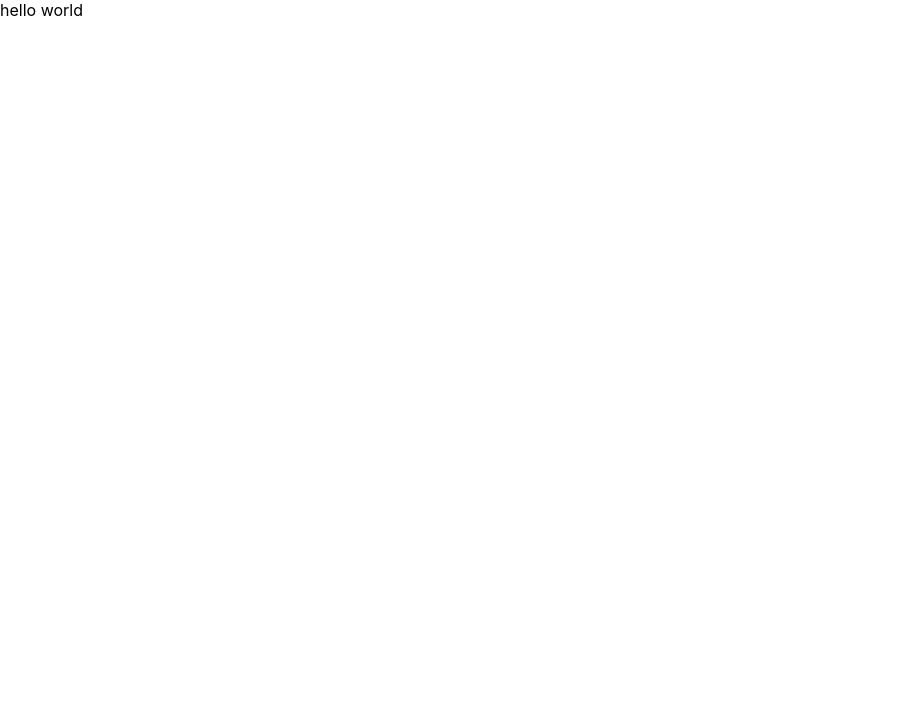
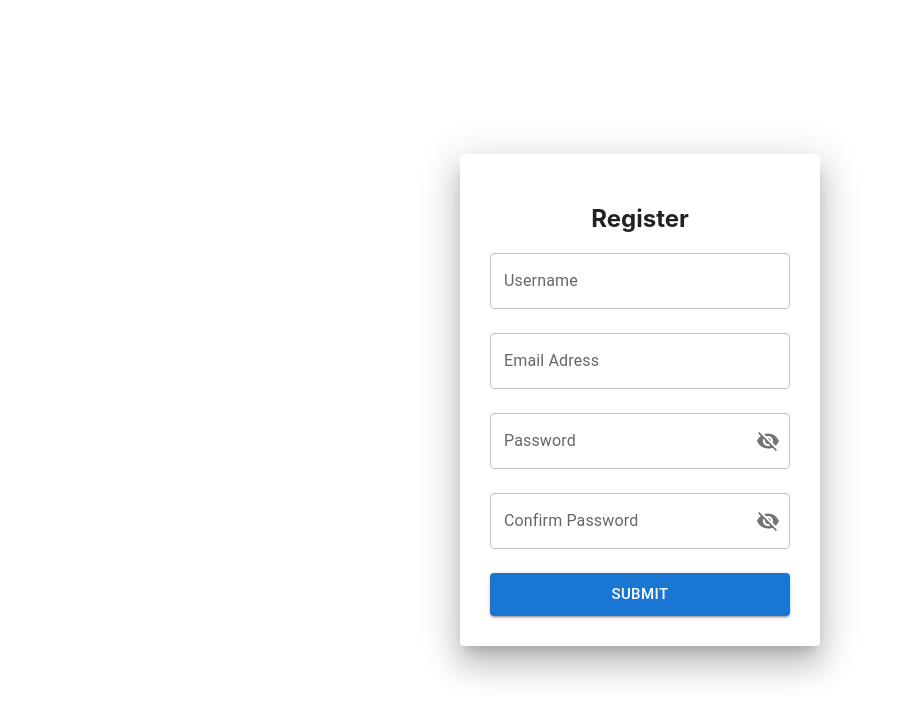
Before and after one commit to NakyungNako/realtimelearning-fe, a React (Create React App) app: page / in a window 1280 px wide. Shown: the top 718 px of the page, without its empty margins (0-901 px from the left). Built offline with nearby package versions, Linux system fonts and the light colour scheme.

Commit message:
create register form with formik and yup for validation

```diff
--- a/src/App.js
+++ b/src/App.js
@@ -1,5 +1,11 @@
+import Register from "./components/Register";
+
 function App() {
-  return <div className="App">hello world</div>;
+  return (
+    <div className="App">
+      <Register />
+    </div>
+  );
 }
 
 export default App;
--- /dev/null
+++ b/src/components/Register.js
@@ -0,0 +1,172 @@
+import React, { useState } from "react";
+import {
+  Alert,
+  Button,
+  Grid,
+  IconButton,
+  InputAdornment,
+  Paper,
+  Snackbar,
+  TextField,
+} from "@mui/material";
+import * as yup from "yup";
+import { Form, FormikProvider, useFormik } from "formik";
+import { Stack } from "@mui/system";
+import { Visibility, VisibilityOff } from "@mui/icons-material";
+
+export default function Register() {
+  const [showPassword, setShowPassword] = useState(false);
+  const [openSnack, setOpenSnack] = useState(false);
+
+  const RegisterSchema = yup.object().shape({
+    username: yup
+      .string()
+      .min(2, "Too Short!")
+      .max(50, "Too Long!")
+      .trim("Username cannot include leading and trailing spaces")
+      .strict(true)
+      .required("Username is required"),
+    email: yup
+      .string()
+      .email("Email must be a valid email address")
+      .required("Email is required"),
+    password: yup
+      .string()
+      .min(6, "Password minimim length is 6")
+      .trim("Password cannot include leading and trailing spaces")
+      .strict(true)
+      .required("Password is required"),
+    confirmPassword: yup
+      .string()
+      .oneOf([yup.ref("password")], "Password not matched")
+      .trim("The contact name cannot include leading and trailing spaces")
+      .strict(true)
+      .required("Required"),
+  });
+  const formik = useFormik({
+    initialValues: {
+      username: "",
+      email: "",
+      password: "",
+      confirmPassword: "",
+    },
+    validationSchema: RegisterSchema,
+    onSubmit: () => {
+      setOpenSnack(true);
+    },
+  });
+
+  const handleClose = (event, reason) => {
+    if (reason === "clickaway") {
+      return;
+    }
+    setOpenSnack(false);
+    formik.resetForm();
+    formik.setSubmitting(false);
+  };
+
+  const handleReset = () => {};
+
+  const { errors, touched, handleSubmit, isSubmitting, getFieldProps } = formik;
+
+  const paperStyle = { padding: 30, width: 300 };
+  return (
+    <Grid
+      container
+      spacing={0}
+      direction="column"
+      alignItems="center"
+      justifyContent="center"
+      style={{ minHeight: "100vh" }}
+    >
+      <Paper elevation={20} style={paperStyle}>
+        <Grid align="center">
+          <h2>Register</h2>
+        </Grid>
+        <FormikProvider value={formik}>
+          <Form autoComplete="off" noValidate onSubmit={handleSubmit}>
+            <Stack spacing={3}>
+              <TextField
+                fullWidth
+                label="Username"
+                placeholder="Enter your username..."
+                {...getFieldProps("username")}
+                error={Boolean(touched.username && errors.username)}
+                helperText={touched.username && errors.username}
+              />
+              <TextField
+                fullWidth
+                type="email"
+                label="Email Adress"
+                {...getFieldProps("email")}
+                error={Boolean(touched.email && errors.email)}
+                helperText={touched.email && errors.email}
+              />
+              <TextField
+                fullWidth
+                type={showPassword ? "text" : "password"}
+                label="Password"
+                {...getFieldProps("password")}
+                InputProps={{
+                  endAdornment: (
+                    <InputAdornment position="end">
+                      <IconButton
+                        edge="end"
+                        onClick={() => setShowPassword((prev) => !prev)}
+                      >
+                        {showPassword ? <Visibility /> : <VisibilityOff />}
+                      </IconButton>
+                    </InputAdornment>
+                  ),
+                }}
+                error={Boolean(touched.password && errors.password)}
+                helperText={touched.password && errors.password}
+              />
+              <TextField
+                fullWidth
+                type={showPassword ? "text" : "password"}
+                label="Confirm Password"
+                {...getFieldProps("confirmPassword")}
+                InputProps={{
+                  endAdornment: (
+                    <InputAdornment position="end">
+                      <IconButton
+                        edge="end"
+                        onClick={() => setShowPassword((prev) => !prev)}
+                      >
+                        {showPassword ? <Visibility /> : <VisibilityOff />}
+                      </IconButton>
+                    </InputAdornment>
+                  ),
+                }}
+                error={Boolean(
+                  touched.confirmPassword && errors.confirmPassword
+                )}
+                helperText={touched.confirmPassword && errors.confirmPassword}
+              />
+              <Button
+                fullWidth
+                size="large"
+                type="submit"
+                variant="contained"
+                disabled={isSubmitting}
+                onClick={handleReset}
+              >
+                Submit
+              </Button>
+              <Snackbar open={openSnack} onClose={handleClose}>
+                <Alert
+                  onClose={handleClose}
+                  severity="success"
+                  sx={{ width: "100%" }}
+                >
+                  This is a success message!
+                </Alert>
+              </Snackbar>
+            </Stack>
+          </Form>
+        </FormikProvider>
+      </Paper>
+    </Grid>
+  );
+}
```
Also changed, not shown: package.json (+8 -1 lines), 1 other file (tests, documents, lock files or other folders).
